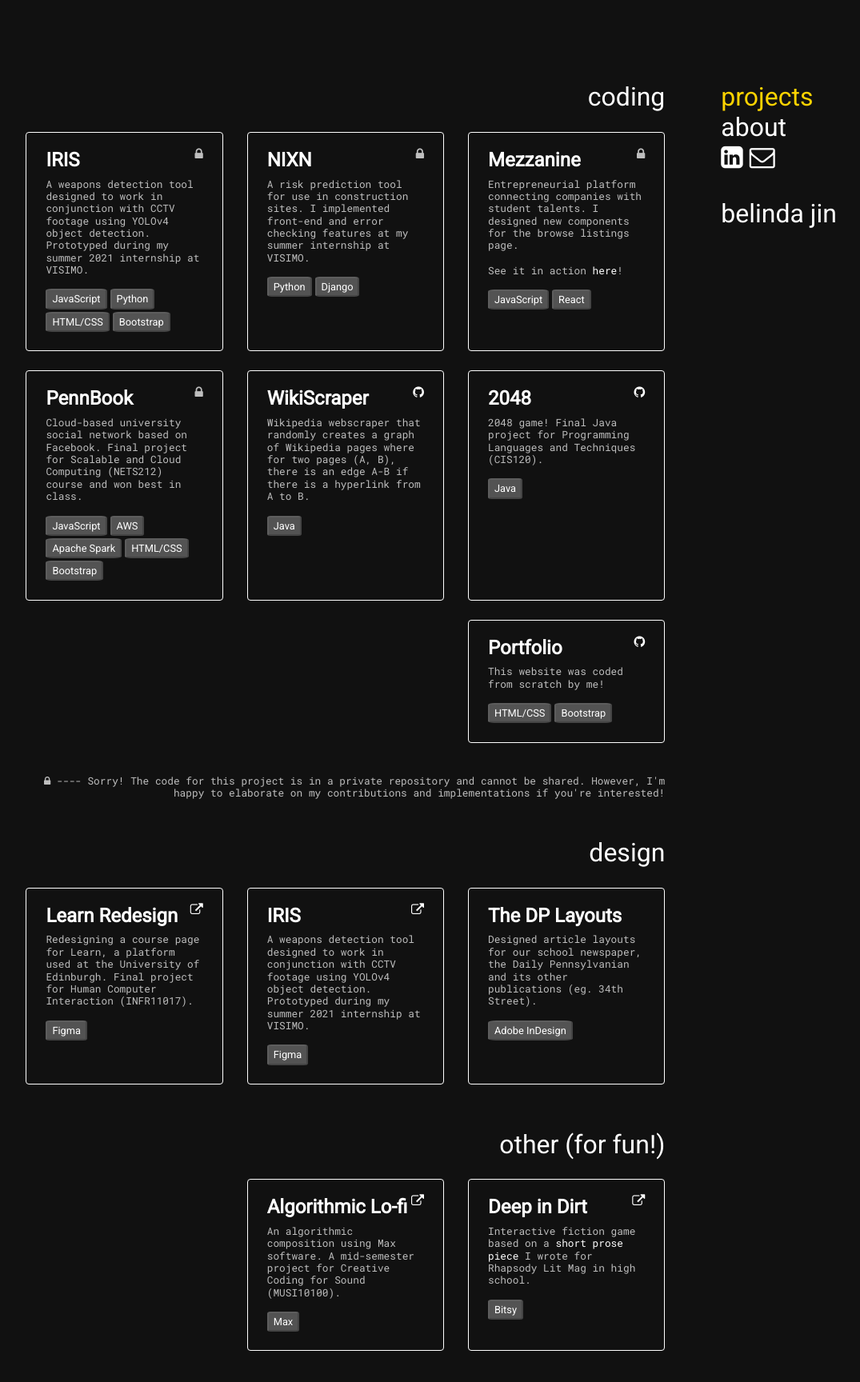
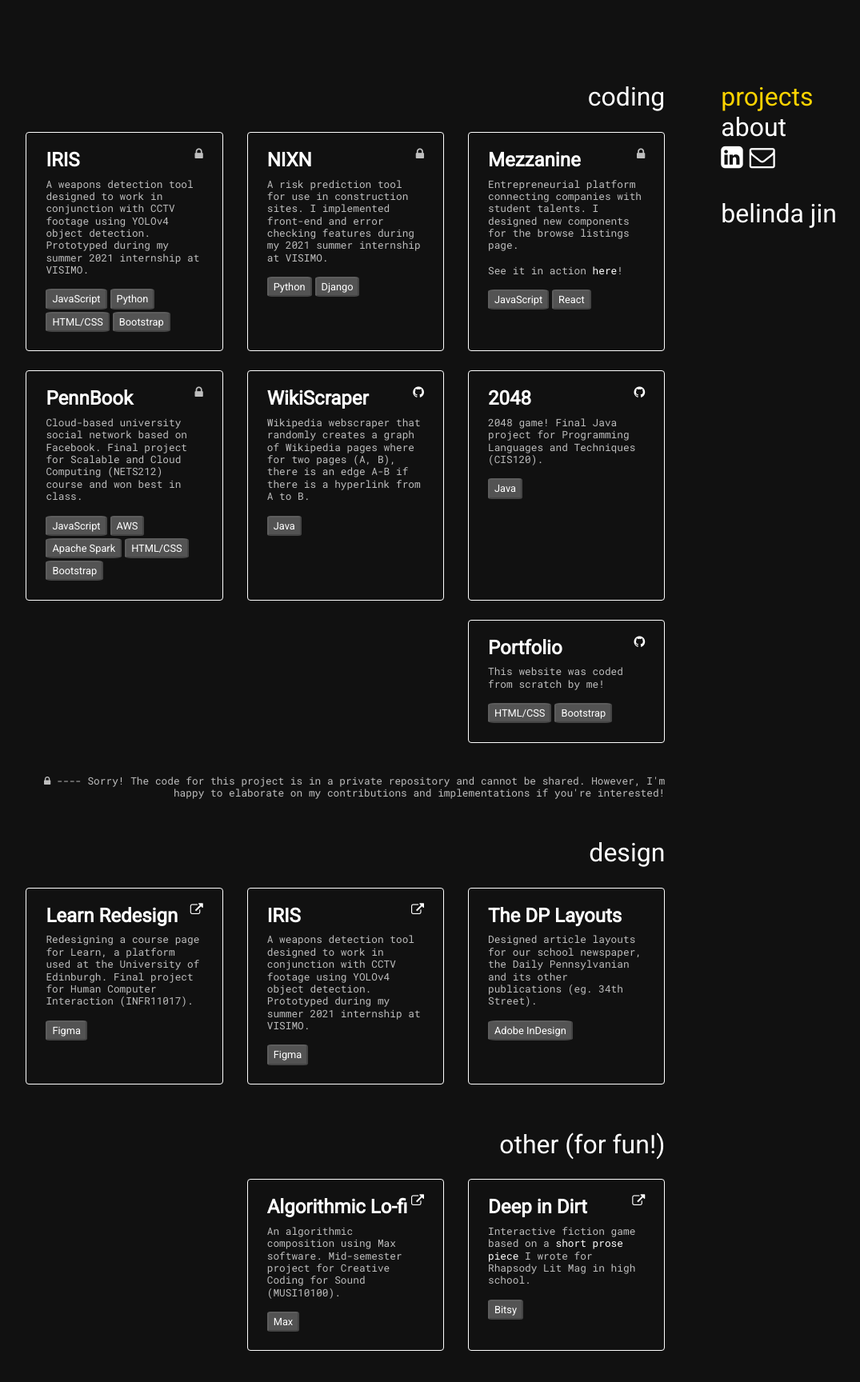
Before and after one commit to belindajin/belindajin.github.io, a plain HTML site: page projects.html in a window 1280 px wide. Shown: the whole page at 80% size, without its empty margins (70-1145 px from the left). Drawn offline with nearby package versions, Linux system fonts and the light colour scheme.

Commit message:
changing some descriptions

```diff
--- a/projects.html
+++ b/projects.html
@@ -38,7 +38,7 @@
               <div class="card">
                 <p class="lock"><i class="fa fa-lock"></i></p>
                 <h2 class="project">NIXN</h2>
-                <p>A risk prediction tool for use in construction sites. I implemented front-end and error checking features at my summer internship at VISIMO.</p>
+                <p>A risk prediction tool for use in construction sites. I implemented front-end and error checking features during my 2021 summer internship at VISIMO.</p>
                 <div class="tags">
                   <button class="tag" disabled>Python</button>
                   <button class="tag" disabled>Django</button>
@@ -159,7 +159,7 @@
               <div class="card">
                 <p class="lock"><a target="_blank" href="https://drive.google.com/file/d/1yK6tkISJWSHB1se3steiviN_4LCKfONe/view?usp=sharing"><i class="fa fa-external-link"></i></a></p>
                 <h2 class="project">Algorithmic Lo-fi</h2>
-                <p>An algorithmic composition using Max software. A mid-semester project for Creative Coding for Sound (MUSI10100).</p>
+                <p>An algorithmic composition using Max software. Mid-semester project for Creative Coding for Sound (MUSI10100).</p>
                 <div class="tags">
                   <button class="tag" disabled>Max</button>
                 </div>
```
Also changed, not shown: about.html (+1 -1 lines).
